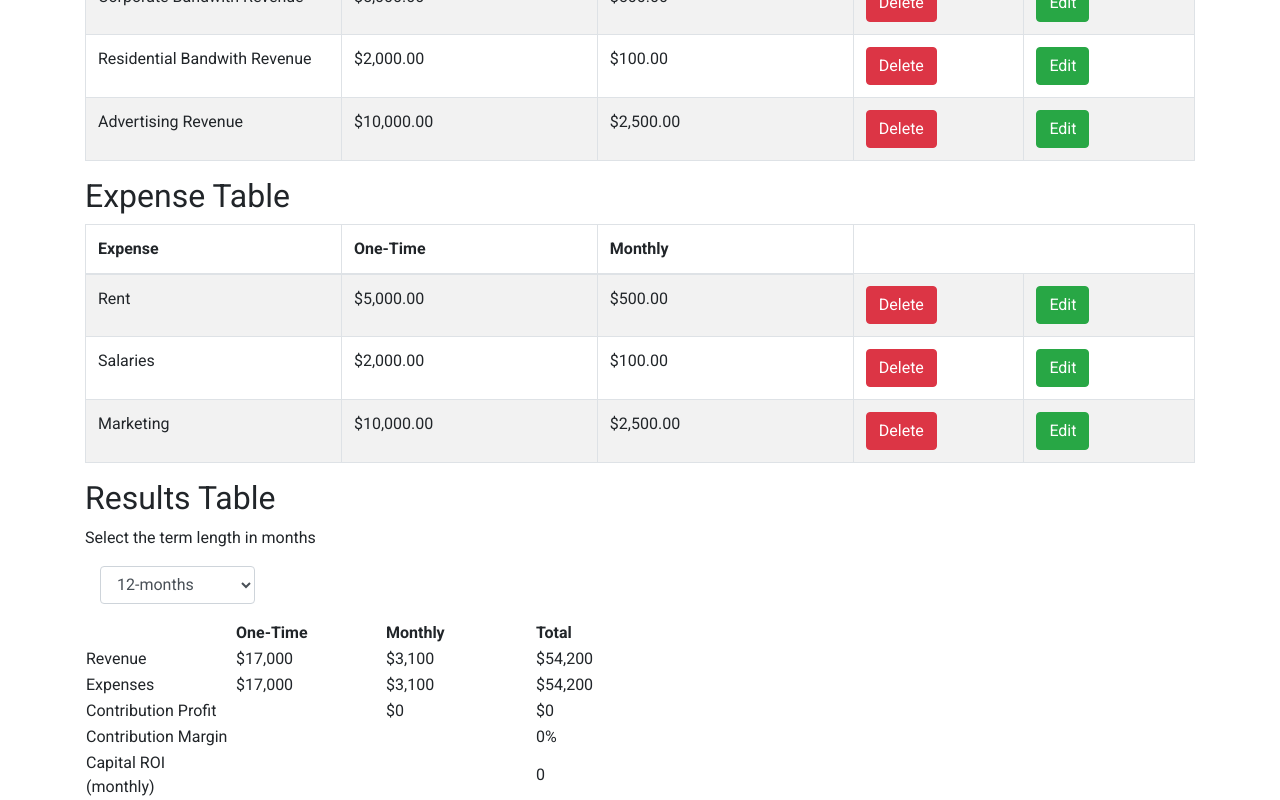
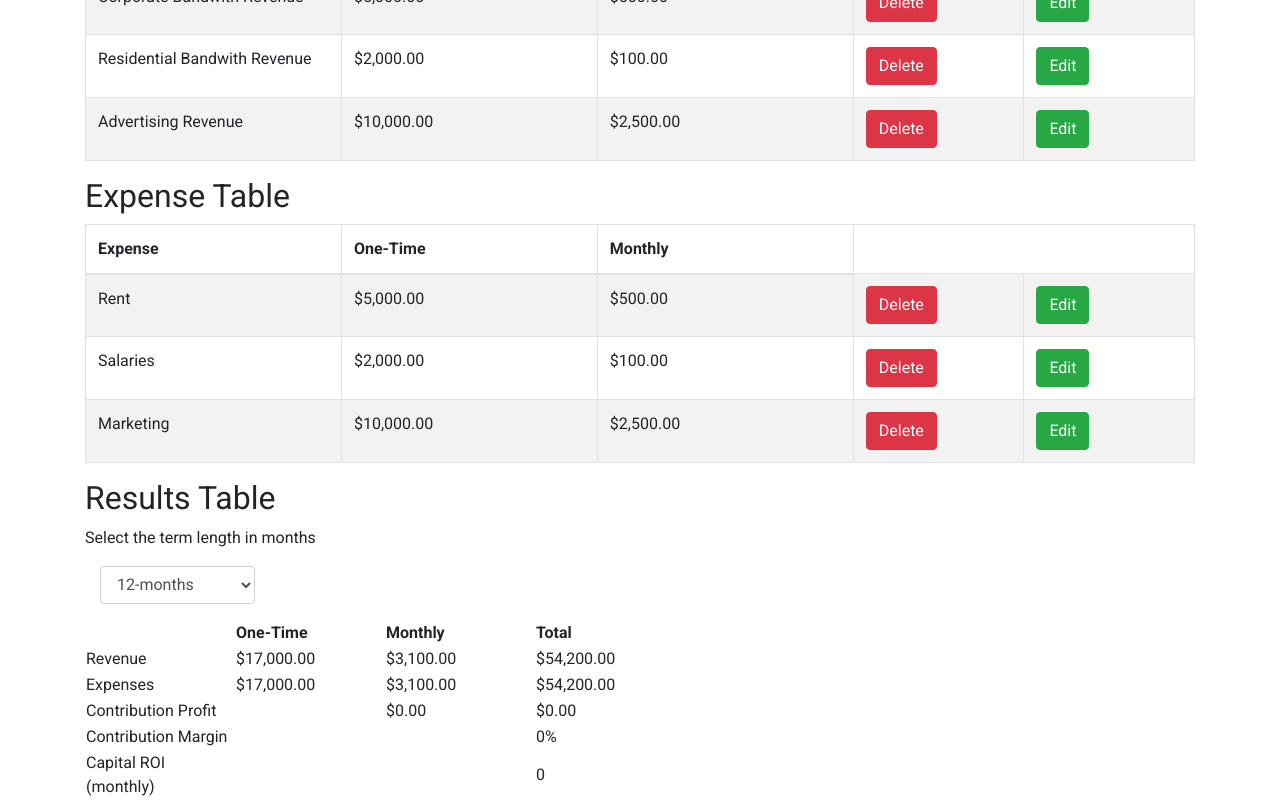
Before and after one commit to zayolab/developer-exercise, a React (Create React App) app: page / in a window 1280 px wide. Shown: the part 297-1097 px from the top of the page. Built offline with nearby package versions, Linux system fonts and the light colour scheme.

Commit message:
created formatNumber function for format the results table

```diff
--- a/src/components/ResultsTable.js
+++ b/src/components/ResultsTable.js
@@ -3,7 +3,7 @@ import {
   Form,
   Col
  } from 'react-bootstrap'
- import { commaSeparateNumber } from '../utils'
+ import { commaSeparateNumber, formatNumber } from '../utils'
 
 const ResultsTable = props => {
 
@@ -27,9 +27,9 @@ const ResultsTable = props => {
 //Results table caluculations below. Look to refactor repeated code to a reusable function.
 
 /*****************Revenue Calculations******************/
-  const sumOneTimeRevenue = revenue.reduce((sum, revenueItem) => {
+  const sumOneTimeRevenue = (revenue.reduce((sum, revenueItem) => {
     return sum + revenueItem.oneTime
-  }, 0)
+  }, 0))
   const sumMonthlyRevenue = revenue.reduce((sum, revenueItem) => {
     return sum + revenueItem.monthly
   }, 0)
@@ -52,7 +52,6 @@ const ResultsTable = props => {
   const contributionMargin = sumTotalRevenue !== 0 ? (totalContributionProfit / sumTotalRevenue * 100).toFixed(0) : 0
 
   const capitalROI = (sumTotalExpense - sumTotalRevenue === 0 || sumMonthlyRevenue - sumMonthlyExpense === 0) ? 0 : ((sumOneTimeExpense - sumOneTimeRevenue) / monthlyContributionProfit).toFixed(1)
-
 
  //
  // handle case where totalExpense and totalRevenue are 0 (to avoid NaN)
@@ -86,21 +85,21 @@ const ResultsTable = props => {
         <tbody>
           <tr>
             <td>Revenue</td>
-            <td>${commaSeparateNumber(sumOneTimeRevenue)}</td>
-            <td>${commaSeparateNumber(sumMonthlyRevenue)}</td>
-            <td>${commaSeparateNumber(sumTotalRevenue)}</td>
+            <td>${formatNumber(sumOneTimeRevenue, 2)}</td>
+            <td>${formatNumber(sumMonthlyRevenue, 2)}</td>
+            <td>${formatNumber(sumTotalRevenue, 2)}</td>
           </tr>
           <tr>
             <td>Expenses</td>
-            <td>${commaSeparateNumber(sumOneTimeExpense)}</td>
-            <td>${commaSeparateNumber(sumMonthlyExpense)}</td>
-            <td>${commaSeparateNumber(sumTotalExpense)}</td>
+            <td>${formatNumber(sumOneTimeExpense, 2)}</td>
+            <td>${formatNumber(sumMonthlyExpense, 2)}</td>
+            <td>${formatNumber(sumTotalExpense, 2)}</td>
           </tr>
           <tr>
             <td>Contribution Profit</td>
             <td></td>
-            <td>${commaSeparateNumber(monthlyContributionProfit)}</td>
-            <td>${commaSeparateNumber(totalContributionProfit)}</td>
+            <td>${formatNumber(monthlyContributionProfit, 2)}</td>
+            <td>${formatNumber(totalContributionProfit, 2)}</td>
           </tr>
           <tr>
             <td>Contribution Margin</td>
--- a/src/utils.js
+++ b/src/utils.js
@@ -1,6 +1,13 @@
+
+//Regex form Comma Separated Number Format
 export function commaSeparateNumber(val){
   while (/(\d+)(\d{3})/.test(val.toString())){
     val = val.toString().replace(/(\d+)(\d{3})/, '$1'+','+'$2');
   }
   return val;
 }
+
+//Function to convert number to comma separated and to a provided number of decimal places
+export const formatNumber = (number, decimalPlace) => {
+  return commaSeparateNumber((number).toFixed(decimalPlace))
+}
```
